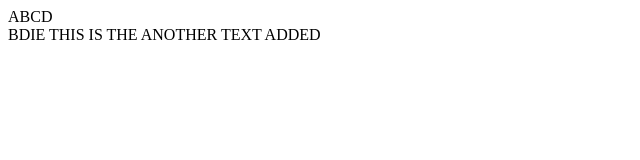
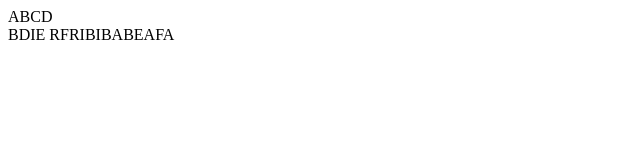
Before and after one commit to gur26001/git_tut, a plain HTML site: page index.html in a window 1280 px wide. Shown: the whole page, without its empty margins (0-640 px from the left). Drawn offline with Linux system fonts and the light colour scheme.

Commit message:
index file modified

```diff
--- a/index.html
+++ b/index.html
@@ -9,6 +9,6 @@
 <body>
     ABCD<br>
     BDIE
-    THIS IS THE ANOTHER TEXT ADDED
+    RFRIBIBABEAFA
 </body>
 </html>
```
